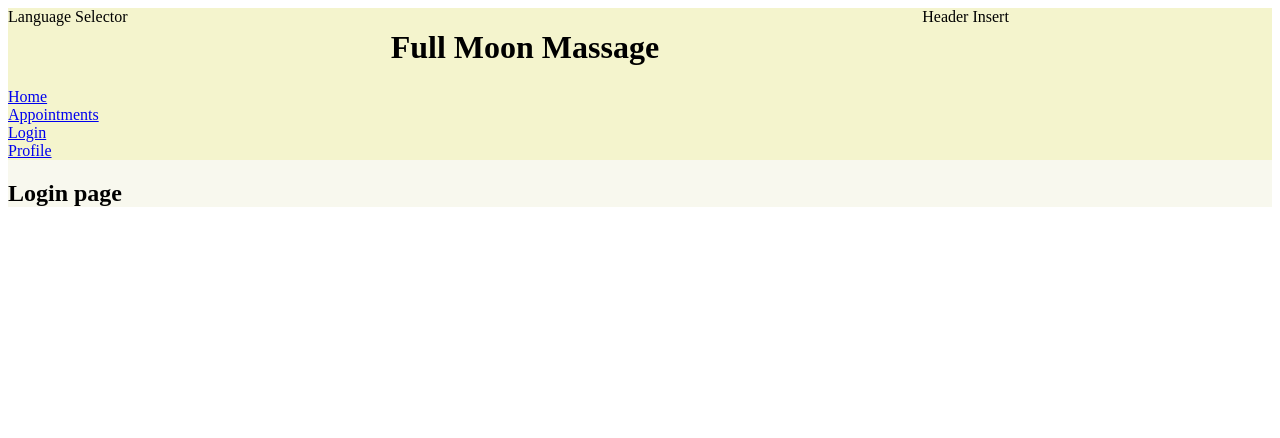
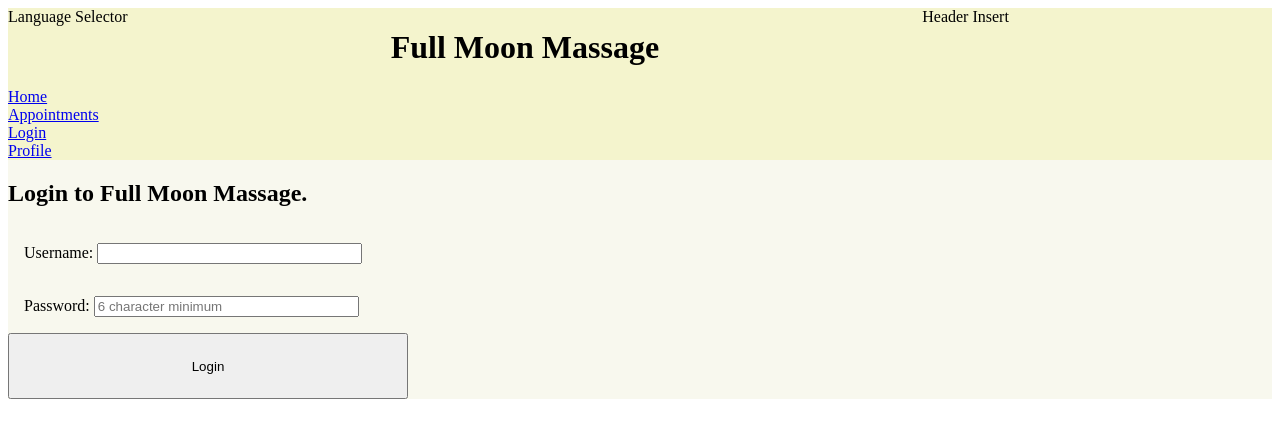
Before and after one commit to DamianDM2006/massage-freelance, a React (Vite) app: page /login in a window 1280 px wide. Shown: the top 438 px of the page. Built offline with nearby package versions, Linux system fonts and the light colour scheme; no server answers.

Commit message:
Established preliminary login functionality.

```diff
--- a/src/api/clients.js
+++ /dev/null
@@ -1,6 +0,0 @@
-import { useState } from "react";
-import { loginCreds, registerCreds } from "../authentications/LoginPage.jsx";
-
-export const login = async(credentials) => {};
-
-export const register = async(credentials) => {};
--- a/src/authentications/AuthContext.jsx
+++ b/src/authentications/AuthContext.jsx
@@ -1,17 +1,28 @@
 import { createContext, useContext, useState } from "react";
 import { BASE_URL } from "../api/index.js";
-import { login, register } from "../api/clients.js";
 
 const AuthContext = createContext();
 
 export const AuthProvider = ({ children }) => {
   const [token, setToken] = useState(localStorage.getItem("token"));
 
+  const login = async (credentials) => {
+    console.log(`credentials`,credentials);
+    const response = await fetch(BASE_URL + "/clients/login", {
+      method: "POST",
+      headers: { "Content-Type": "application/json" },
+      body: JSON.stringify(credentials)
+    });
+    console.log(`response:`, response);
+    const text = await response.text();
+    console.log(`text:`, text);
+  };
+
   const value = {
-    token,
-    login,
-    register,
-    logout
+    // token,
+    login
+    // register,
+    // logout
   };
 
   return (
@@ -24,4 +35,5 @@ export const AuthProvider = ({ children }) => {
 export const useAuth = () => {
   const context = useContext(AuthContext);
   if (!context) throw new Error(`useAuth must be used within AuthProvider.`);
+  return context
 };
--- a/src/authentications/LoginPage.jsx
+++ b/src/authentications/LoginPage.jsx
@@ -1,7 +1,42 @@
+import { useAuth } from "./AuthContext.jsx";
+
 const LoginPage = () => {
+  const { login } = useAuth();
+
+  const tryLogin = async(formData) => {
+    const userName = formData.get("userName");
+    const password = formData.get("password");
+
+    try {
+      await login({ userName, password })
+    } catch(err) {
+      console.log(err);
+    }
+  };
+
   return (
     <div className="login">
-      <h2>Login page</h2>
+      <h2>Login to Full Moon Massage.</h2>
+      <form className="credsForm" action={tryLogin}>
+        <label className="credsLabl">
+          Username:{" "}
+          <input type="text" name="userName" maxLength="30" size="30"/>
+        </label>
+        <label className="credsLabl">
+          Password:{"  "}
+          <input
+            type="text"
+            name="password"
+            maxLength="30"
+            size="30"
+            minLength="6"
+            placeholder="6 character minimum"
+          />
+        </label>
+        <button className="credsBtn">
+          Login
+        </button>
+      </form>
     </div>
   )
 };
--- a/src/index.css
+++ b/src/index.css
@@ -4,6 +4,19 @@ header {
   grid-template-areas:
     "language title insert"
     "menu title insert";
+}
+
+.credsBtn {
+  max-width: 30em;
+  min-height: 5em;
+}
+
+.credsForm {
+  display: grid;
+}
+
+.credsLabl {
+  margin: 1em 1em;
 }
 
 .insert {
--- a/src/main.jsx
+++ b/src/main.jsx
@@ -1,15 +1,21 @@
-import React from "react";
+// import React from "react";
 import ReactDOM from "react-dom/client";
+import App from "./App.jsx";
+
+import "./index.css";
 
 import { BrowserRouter } from "react-router";
-import { StrictMode } from "react";
-import "./index.css";
-import App from "./App.jsx";
+import { StrictMode, Suspense } from "react";
+import { AuthProvider } from "./authentications/AuthContext.jsx";
 
 ReactDOM.createRoot(document.getElementById("root")).render(
   <StrictMode>
-    <BrowserRouter>
-      <App />
-    </BrowserRouter>
+    <Suspense>
+      <AuthProvider>
+        <BrowserRouter>
+          <App />
+        </BrowserRouter>
+      </AuthProvider>
+    </Suspense>
   </StrictMode>,
 );
```
